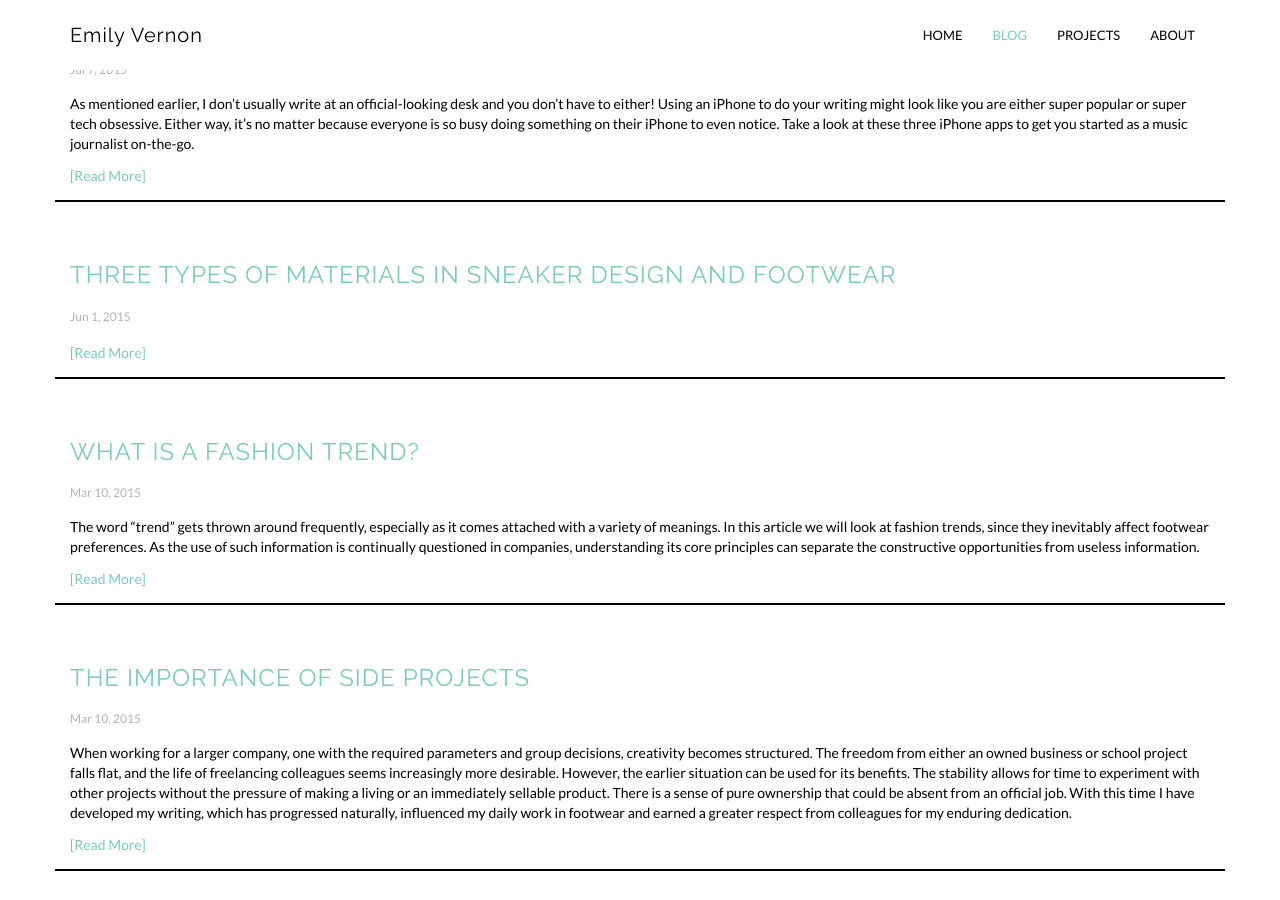
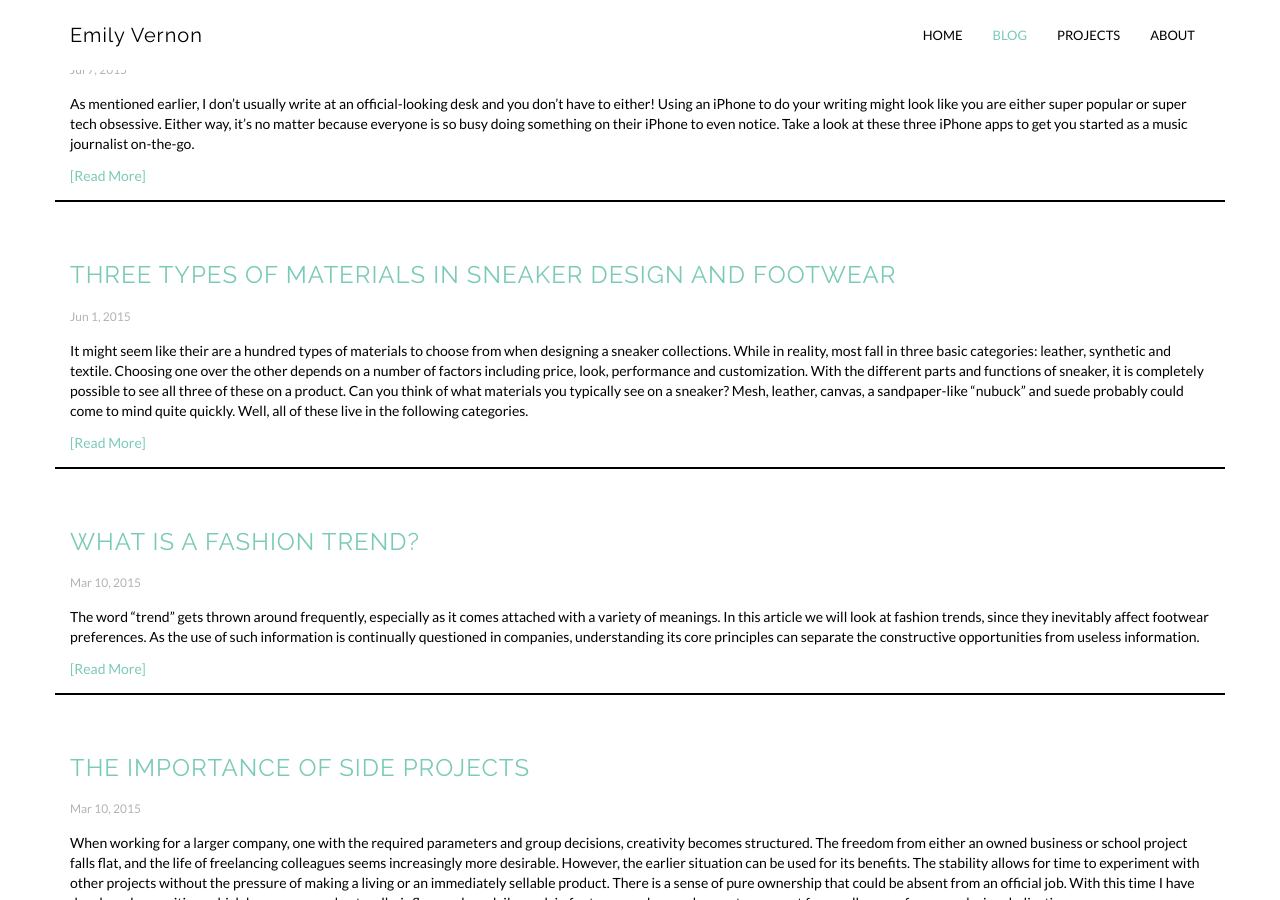
Before and after one commit to emilygv/emilyvernon.com, a Jekyll site: the page built from blog.html, in a window 1280 px wide and 900 px high, scrolled down 472 px. Built offline with Jekyll 4.4.1, drawn with Linux system fonts in a browser that asks for light colours; nearby versions of some CDN libraries.

Commit message:
Update 2015-06-01-three-types-of-materials-in-sneaker-design-and-footwear.md

```diff
--- a/_posts/2015-06-01-three-types-of-materials-in-sneaker-design-and-footwear.md
+++ b/_posts/2015-06-01-three-types-of-materials-in-sneaker-design-and-footwear.md
@@ -1,4 +1,8 @@
-
+---
+published: true
+title: Three Types of Materials in Sneaker Design and Footwear
+img: "hhttp://farm4.staticflickr.com/3716/19605494026_33df1e6d7c_b.jpg"
+---
 
 **It might seem like their are a hundred types of materials to choose from when designing a sneaker collections. While in reality, most fall in three basic categories: leather, synthetic and textile. Choosing one over the other depends on a number of factors including price, look, performance and customization. With the different parts and functions of sneaker, it is completely possible to see all three of these on a product. Can you think of what materials you typically see on a sneaker? Mesh, leather, canvas, a sandpaper-like "nubuck" and suede probably could come to mind quite quickly. Well, all of these live in the following categories.**
 
```
